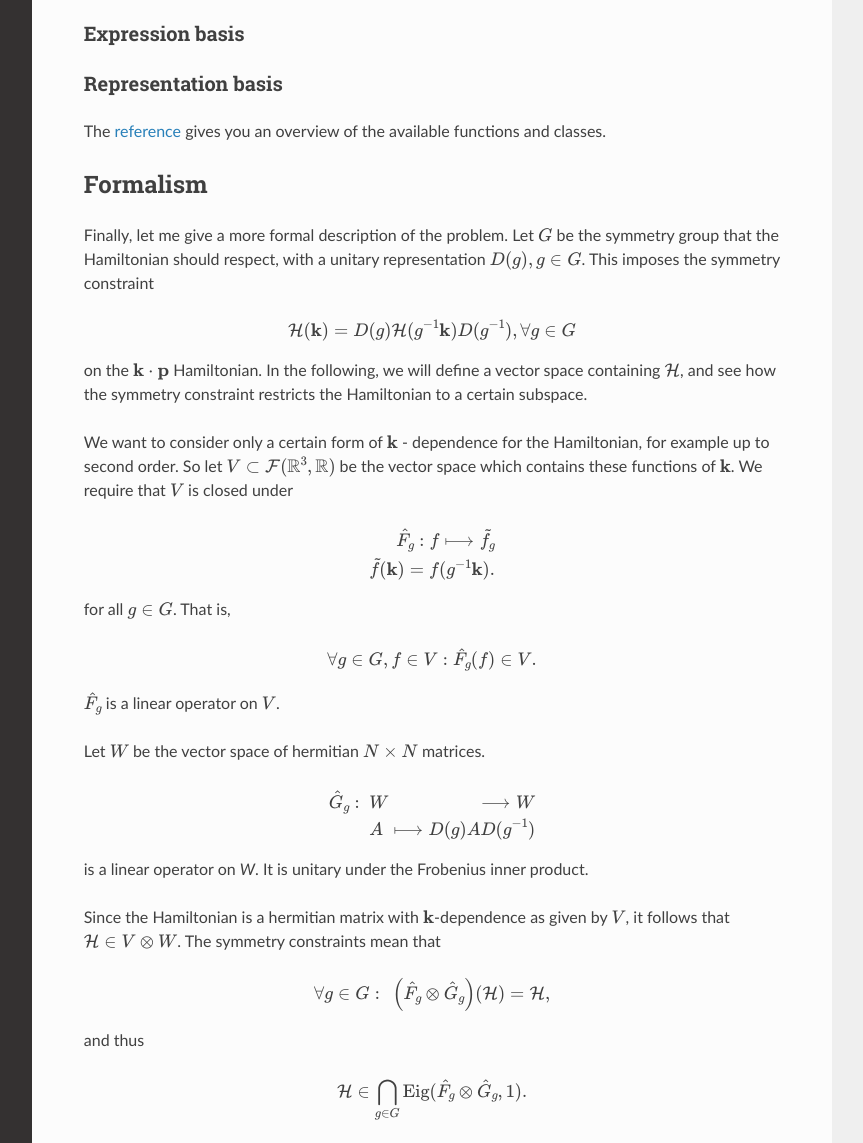
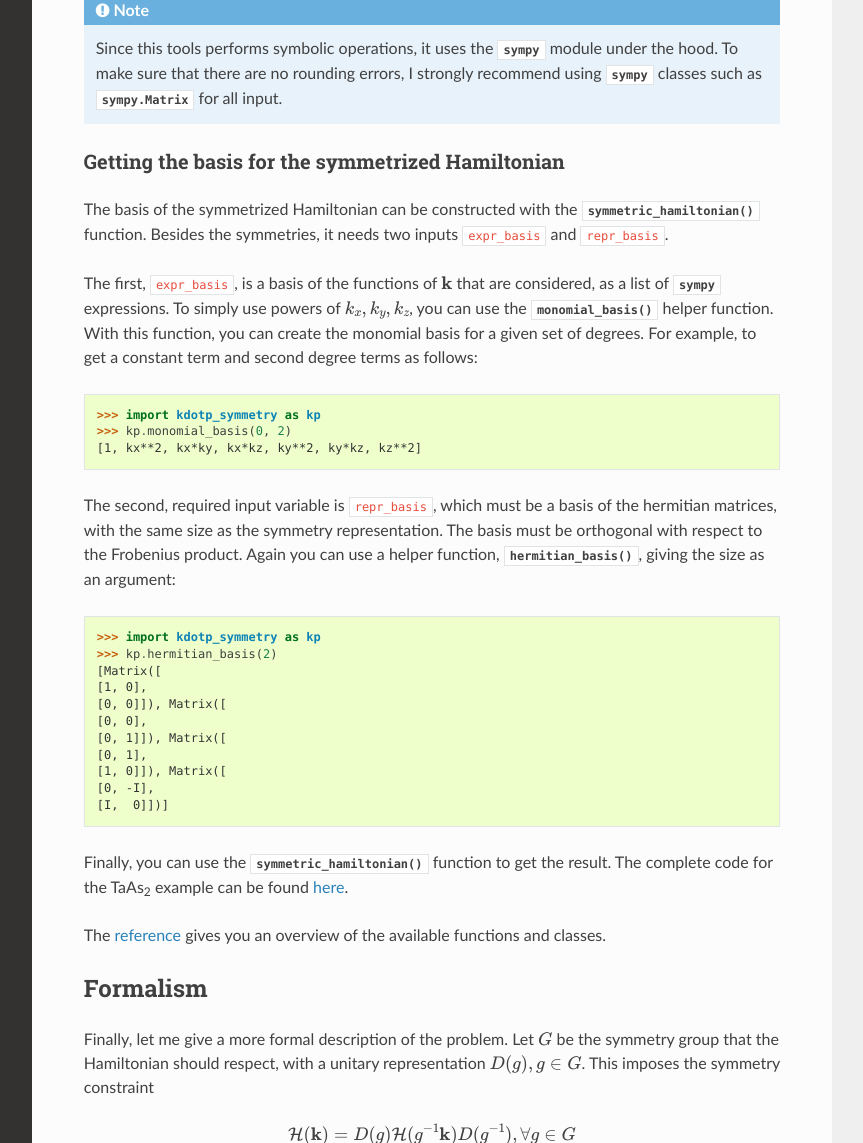
Before and after one commit to greschd/kdotp-symmetry, a Sphinx documentation site: the page built from doc/source/index.rst, in a window 1280 px wide and 1400 px high, scrolled down 1730 px, cut to the strip 257-1400 px from the top of the window. Shown: the whole strip, without its empty margins (268-1131 px from the left). Built offline with Sphinx 7.4.7 and the Read the Docs theme 2.0.0, drawn with Linux system fonts in a browser that asks for light colours; some of the changed text lies outside the part shown.

Commit message:
finished 'Usage' section

```diff
--- a/doc/source/index.rst
+++ b/doc/source/index.rst
@@ -50,7 +50,7 @@ In order to run the code, we must first specify the symmetries as described abov
 
 The first attribute, ``kmatrix``, is just the :math:`\mathbf{k}`-space matrix for the symmetry.
 
-The second, ``repr``, describes the symmetry representation which can either be a unitary matrix :math:`U`, or a unitary matrix and complex conjugation :math:`U \hat{K}`. As such, the ``repr`` is another :py:func:`namedtuple <collections.namedtuple>` called :class:`.Representation` with two attributes ``matrix`` and ``complex_conjugate``. The ``matrix`` is the unitary matrix :math:`U`, and ``complex_conjugate`` is a :py:class:`bool` describing whether the representation contains complex conjugation (``True``) or not (``False``).
+The second, ``repr``, describes the symmetry representation which can either be a unitary matrix :math:`U`, or a unitary matrix and complex conjugation :math:`U \hat{K}`. Because of this, the ``repr`` is another :py:func:`namedtuple <collections.namedtuple>` called :class:`.Representation` with two attributes ``matrix`` and ``complex_conjugate``. The ``matrix`` is the unitary matrix :math:`U`, and ``complex_conjugate`` is a :py:class:`bool` describing whether the representation contains complex conjugation (``True``) or not (``False``).
 
 The following code creates the symmetries described above:
 
@@ -59,14 +59,37 @@ The following code creates the symmetries described above:
     :start-line: 8
     :end-line: 40
 
+.. note :: Since this tools performs symbolic operations, it uses the :py:mod:`sympy` module under the hood. To make sure that there are no rounding errors, I strongly recommend using :py:mod:`sympy` classes such as :py:mod:`sympy.Matrix <sympy.matrices>` for all input.
 
-Expression basis
-~~~~~~~~~~~~~~~~
+Getting the basis for the symmetrized Hamiltonian
+~~~~~~~~~~~~~~~~~~~~~~~~~~~~~~~~~~~~~~~~~~~~~~~~~
 
-Representation basis
-~~~~~~~~~~~~~~~~~~~~
+The basis of the symmetrized Hamiltonian can be constructed with the :func:`.symmetric_hamiltonian` function. Besides the symmetries, it needs two inputs ``expr_basis`` and ``repr_basis``.
+
+The first, ``expr_basis``, is a basis of the functions of :math:`\mathbf{k}` that are considered, as a list of :py:mod:`sympy` expressions. To simply use powers of :math:`k_x, k_y, k_z`, you can use the :func:`.monomial_basis` helper function. With this function, you can create the monomial basis for a given set of degrees. For example, to get a constant term and second degree terms as follows:
+
+.. code :: python
+
+    >>> import kdotp_symmetry as kp
+    >>> kp.monomial_basis(0, 2)
+    [1, kx**2, kx*ky, kx*kz, ky**2, ky*kz, kz**2]
 
 
+The second, required input variable is ``repr_basis``, which must be a basis of the hermitian matrices, with the same size as the symmetry representation. The basis must be orthogonal with respect to the Frobenius product. Again you can use a helper function, :func:`.hermitian_basis`, giving the size as an argument:
+
+    >>> import kdotp_symmetry as kp
+    >>> kp.hermitian_basis(2)
+    [Matrix([
+    [1, 0],
+    [0, 0]]), Matrix([
+    [0, 0],
+    [0, 1]]), Matrix([
+    [0, 1],
+    [1, 0]]), Matrix([
+    [0, -I],
+    [I,  0]])]
+
+Finally, you can use the :func:`.symmetric_hamiltonian` function to get the result. The complete code for the TaAs\ :sub:`2` example can be found :ref:`here <example_taas2>`.
 
 The :ref:`reference<reference>` gives you an overview of the available functions and classes.
 
```
Also changed, not shown: 1 other file.
